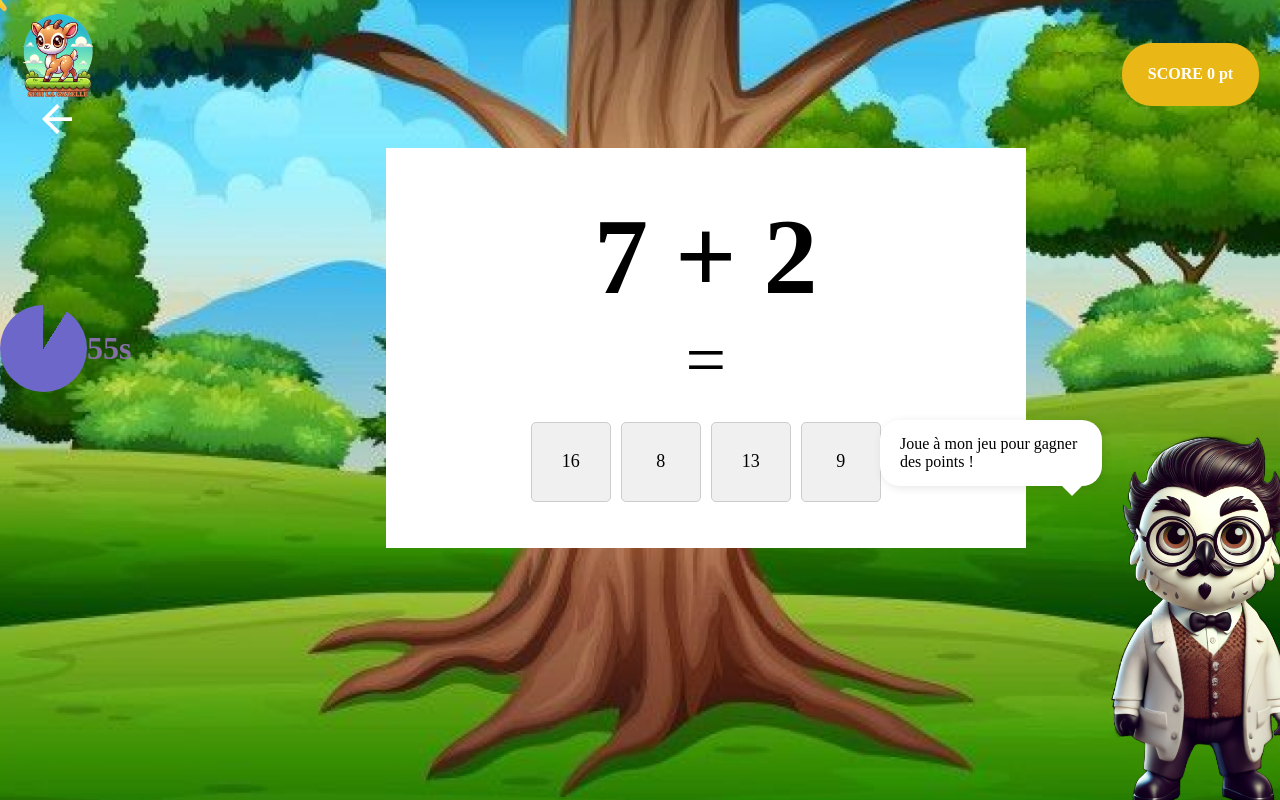
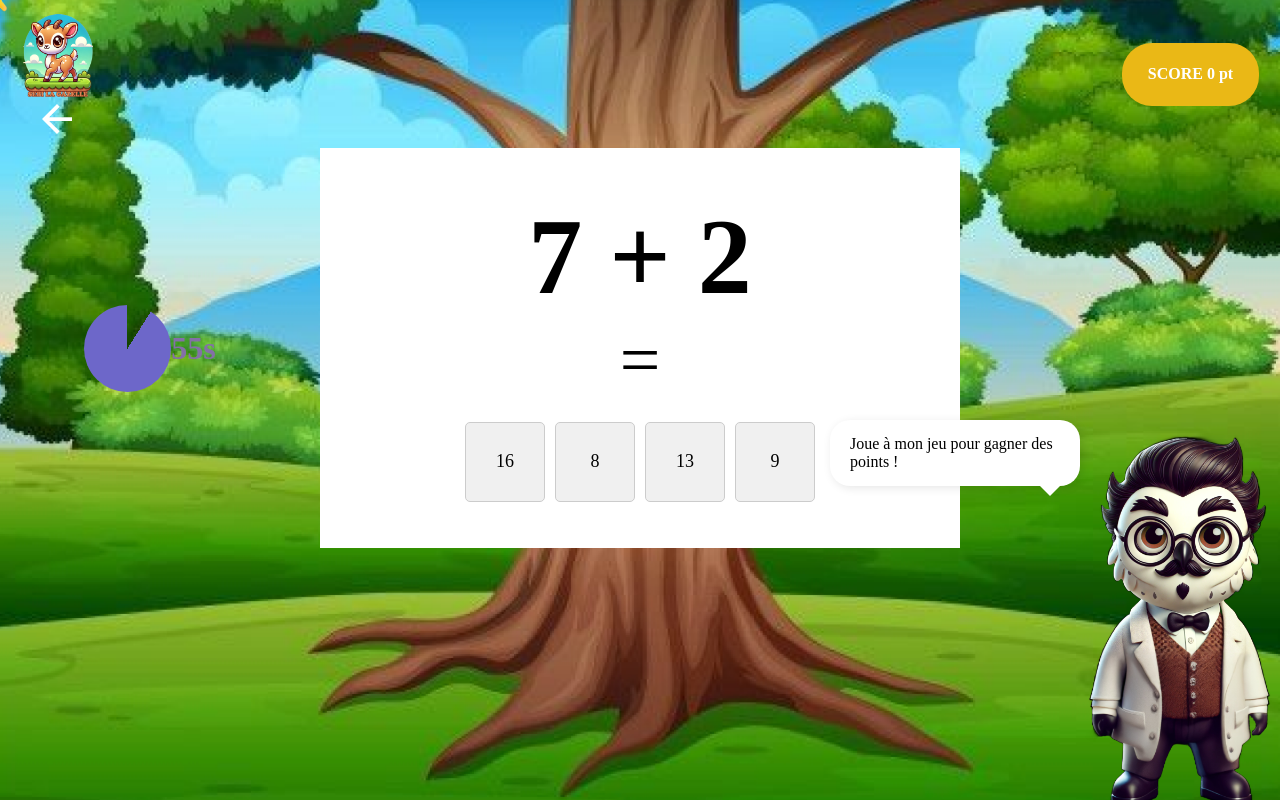
Before and after one commit to Yezir971/front-seb-la-gazelle, a React (Create React App) app: page /james_le_hibou in a window 1280 px wide. Built offline with nearby package versions, Linux system fonts and the light colour scheme; no server answers; a web font is replaced by a local one.

Commit message:
fix james games et profil

```diff
--- a/src/Component/TimmerComponent.jsx
+++ b/src/Component/TimmerComponent.jsx
@@ -1,17 +1,24 @@
 import { useContext } from 'react'
 import '../assets/style/spinnerPie.css'
 import { TimerContext } from '../context/TimerContext'
+import styled from 'styled-components'
 
+const Timer = styled.div`
+    width: 300px;
+    display: flex;
+    justify-content: center;
+    align-items: center;
+`
 const TimmerComponent = () => {
     const {time, messageTimer} = useContext(TimerContext)
 
 
     return(
-        <>
+        <Timer>
             <div className="chart"></div>
             <p className="textTimer">{time}s</p>
             {/* <p className="textEndTimer">{messageTimer}</p> */}
-        </>
+        </Timer>
     )
 }
 
--- a/src/assets/style/style.css
+++ b/src/assets/style/style.css
@@ -26,7 +26,8 @@
 .gestionButton{
     background: #EF910F;
     color: white;
-    width: 200px;
+    width: auto;
+    padding-inline: 20px;
     border-radius: 32px;
     border: none;
     height: 60px;
@@ -204,7 +205,9 @@
 .whiteBoard{
     width: 50vw;
     height: 50vh;
-    margin: auto;
+    margin-block: auto;
+    margin-left: 20px;
+    margin-right: auto;
     background: white;
 }
 
@@ -229,7 +232,7 @@
 }
 .containerJames{
     display: flex;
-    width: 400px;
+    width: 500px;
     position: absolute;
     bottom: 190px;
     right: 0px;
--- a/src/data/texteApp.js
+++ b/src/data/texteApp.js
@@ -68,6 +68,7 @@ const resources = {
             sebiAideJamesLehiboux: "Help James the owl solve the calculations",
             sebiAideCharlyCameleon: "Oh no! Charly the chameleon is hiding, help me find him.",
             sebiOnjoueEncore: "Shall we play again ?",
+            sebiProfil: "Here you can see your avatar and see your ranking",
             charlyJeu: "I'm hiding, find me!",
             charlyFound:"You found me so quickly !",
             jamesJeuMauvaiseReponse: "Oops! Wrong answer.",
@@ -137,6 +138,7 @@ const resources = {
             sebiAideJamesLehiboux: "Aide James, le hibou, à résoudre les calculs",
             sebiAideCharlyCameleon: "Oh non ! Charly, le caméléon, s’est caché. Aide-moi à le retrouver.",
             sebiOnjoueEncore: "On joue encore ?",
+            sebiProfil: "ici tu peux modifier ton avatar et voir ton classement !!",
             charlyJeu: "Je me suis caché, trouve-moi !",
             JamesDebutJeu: "Joue à mon jeu pour gagner des points !",
             charlyFound:"Tu m'as trouvé tellement vite !",
--- a/src/pages/JamesGame.jsx
+++ b/src/pages/JamesGame.jsx
@@ -111,9 +111,7 @@ const JamesGame = () => {
                     { time > 0 ? (
                         <div style={styles.container}>
                             <div className="containerOperation">
-                                <h2>
-                                {question.num1} {question.operator} {question.num2}
-                                </h2>
+                                <h2>{question.num1} {question.operator} {question.num2}</h2>
                                 <p>=</p>
                             </div>
                             <div style={styles.answers}>
--- a/src/pages/Profil.jsx
+++ b/src/pages/Profil.jsx
@@ -125,7 +125,7 @@ const Profil = () => {
                 </ContainerInfoProfil>
                 : <p>Chargement...</p>
             }
-            <Sebi />
+            <Sebi replique="sebiProfil" repliqueSound="sebiReplique9"/>
         </ContainerProfil>
     );
 }
```
